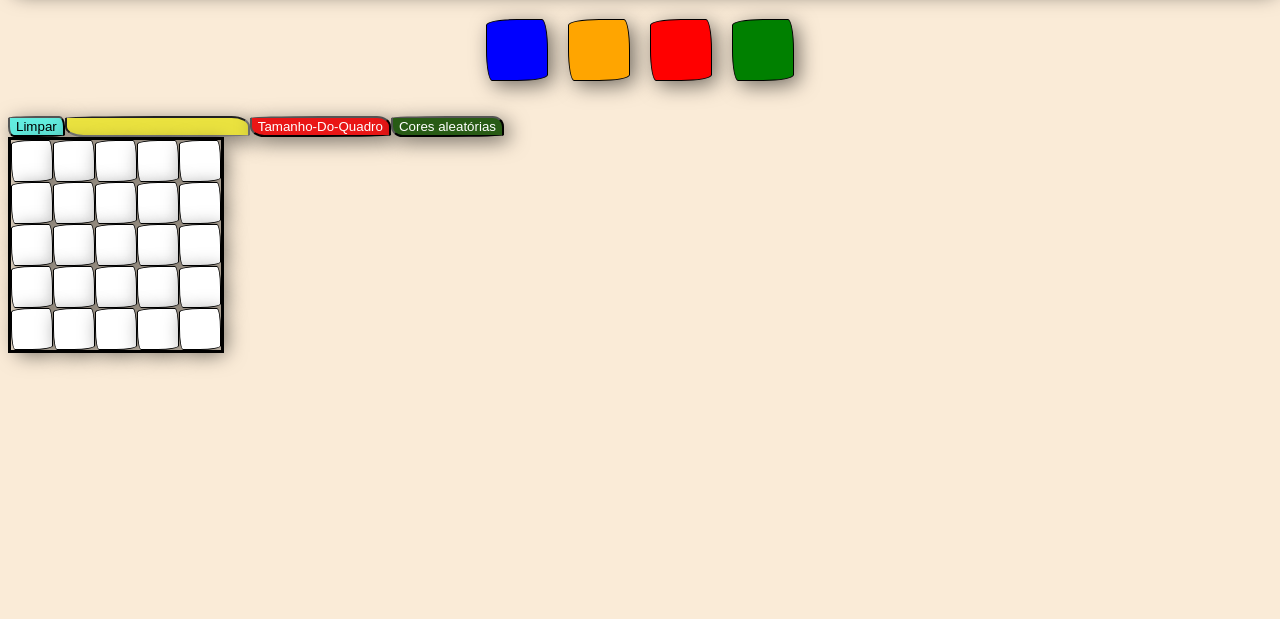
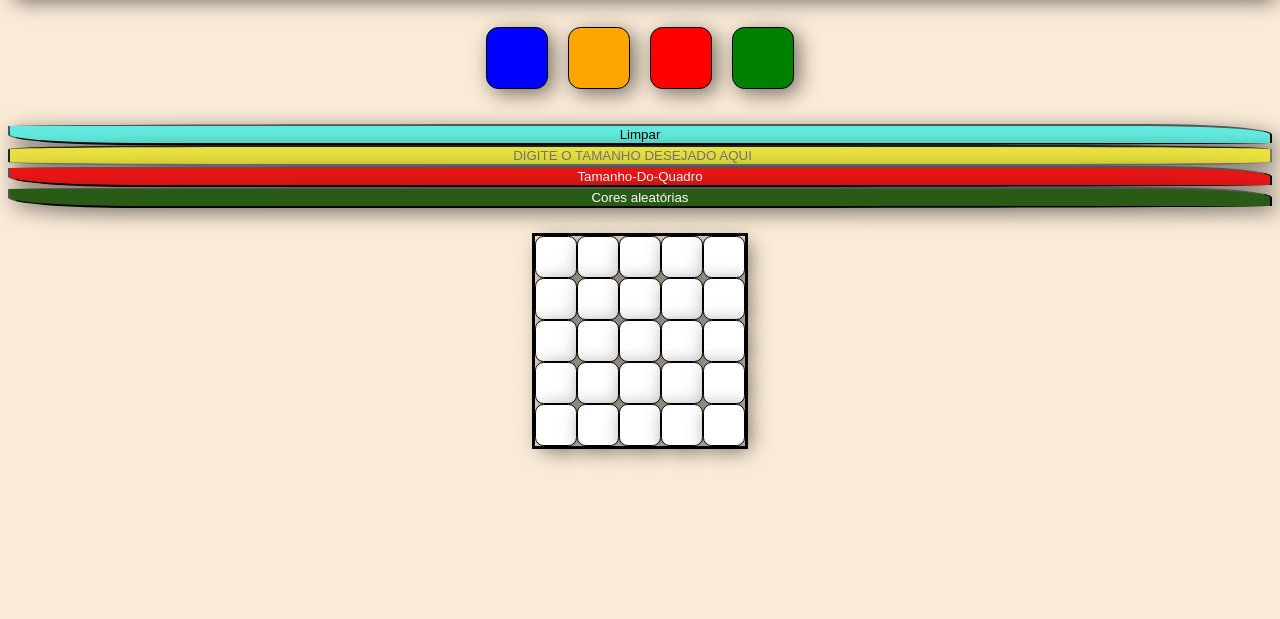
Before and after one commit to Tony-Felix/Arte-Com-Pixel, a website: page index.html in a window 1280 px wide. Shown: the part 181-800 px from the top of the page. Drawn offline with Linux system fonts and the light colour scheme.

Commit message:
finaliza projeto

```diff
--- a/script.js
+++ b/script.js
@@ -55,6 +55,7 @@ idBotao.addEventListener('click', limpaQuadro);
 // CRIA IMPUT
 const input = document.createElement('input');
 input.id = 'board-size';
+input.placeholder = "DIGITE O TAMANHO DESEJADO AQUI"
 body.insertBefore(input, terceiroFilho);
 const idInput = document.getElementById('board-size');
 idInput.type = 'number';
--- a/style.css
+++ b/style.css
@@ -7,7 +7,7 @@
 
 .color {
 	box-shadow: 5px 5px 20px rgba(0, 0, 0, 0.534);
-	border-radius: 50% 10% 50% 10%/ 10% 50% 10% 50%;
+	border-radius: 20% 20% 20% 20%/ 20% 20% 20% 20%;
 	margin: 10px;
 	border: 1px solid black;
 	display: inline-block;
@@ -18,6 +18,9 @@
 #pixel-board {
   border-color: 1px black;
   border-style: solid;
+  margin-top: 2%;
+  margin-left: auto;
+  margin-right: auto;
 }
 
 .pixel {
@@ -28,11 +31,18 @@
   height: 40px;
   background-color: white;
   box-shadow: 5px 5px 20px rgba(0, 0, 0, 0.534);
-	border-radius: 50% 10% 50% 10%/ 10% 50% 10% 50%;
+	border-radius: 20% 20% 20% 20%/ 20% 20% 20% 20%;
 }
 
 body {
   background-color: antiquewhite;
+  display: flex;
+  flex-direction: column;
+}
+
+body > :not(:first-child) {
+  /* Estilos para os elementos que não são o primeiro filho */
+  flex: 1; /* Faz com que os elementos ocupem o espaço disponível igualmente */
 }
 
 h1 {
@@ -73,6 +83,7 @@ h1 {
 
 #board-size {
   box-shadow: 5px 5px 20px rgba(0, 0, 0, 0.534);
-	border-radius: 50% 10% 50% 10%/ 10% 50% 10% 50%;
+	border-radius: 20% 20% 20% 20%/ 20% 20% 20% 20%;
   background-color: #eae23f;
+  text-align: center
 }
```
Also changed, not shown: package.json (+7 -2 lines), 1 other file.
